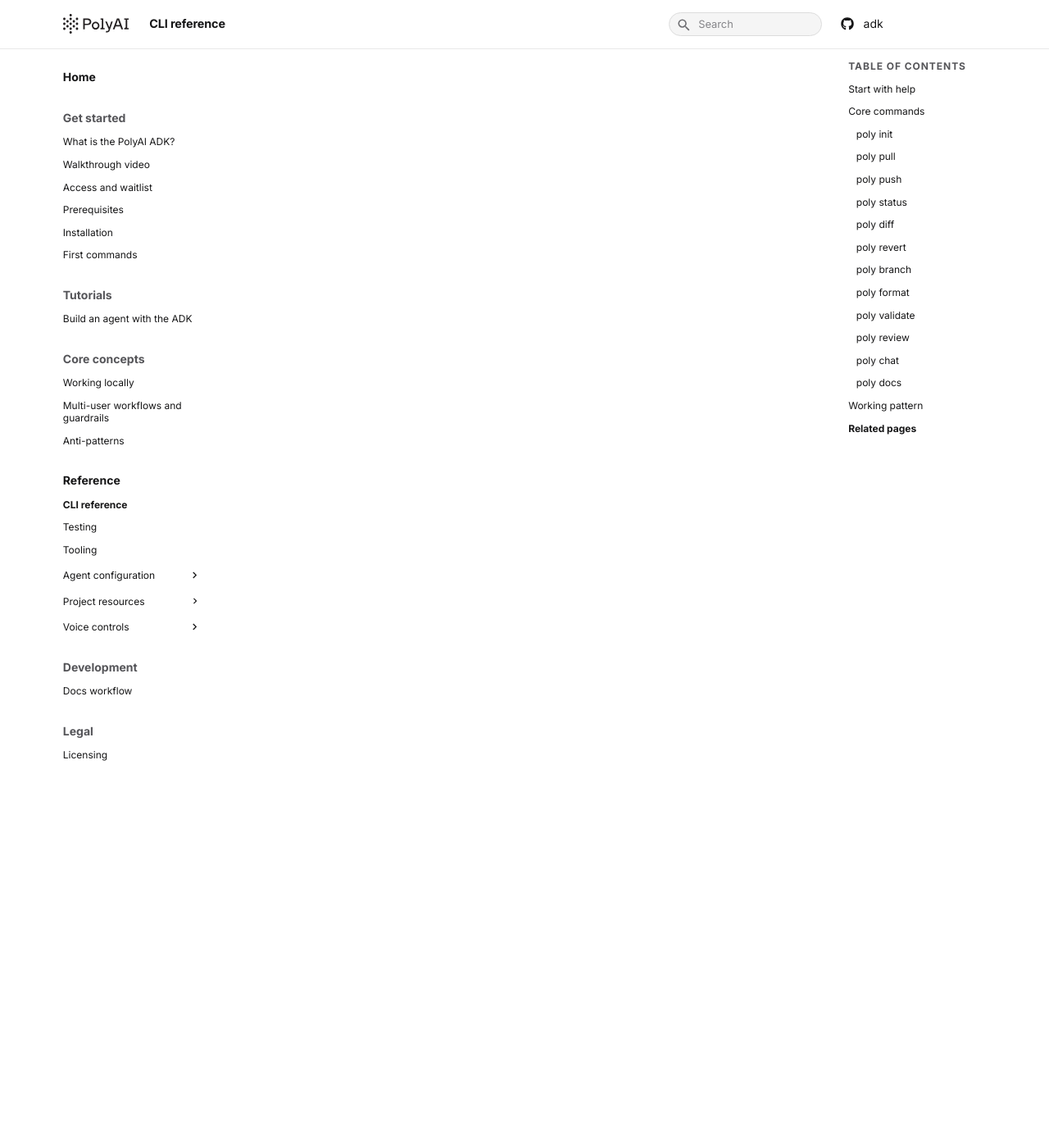
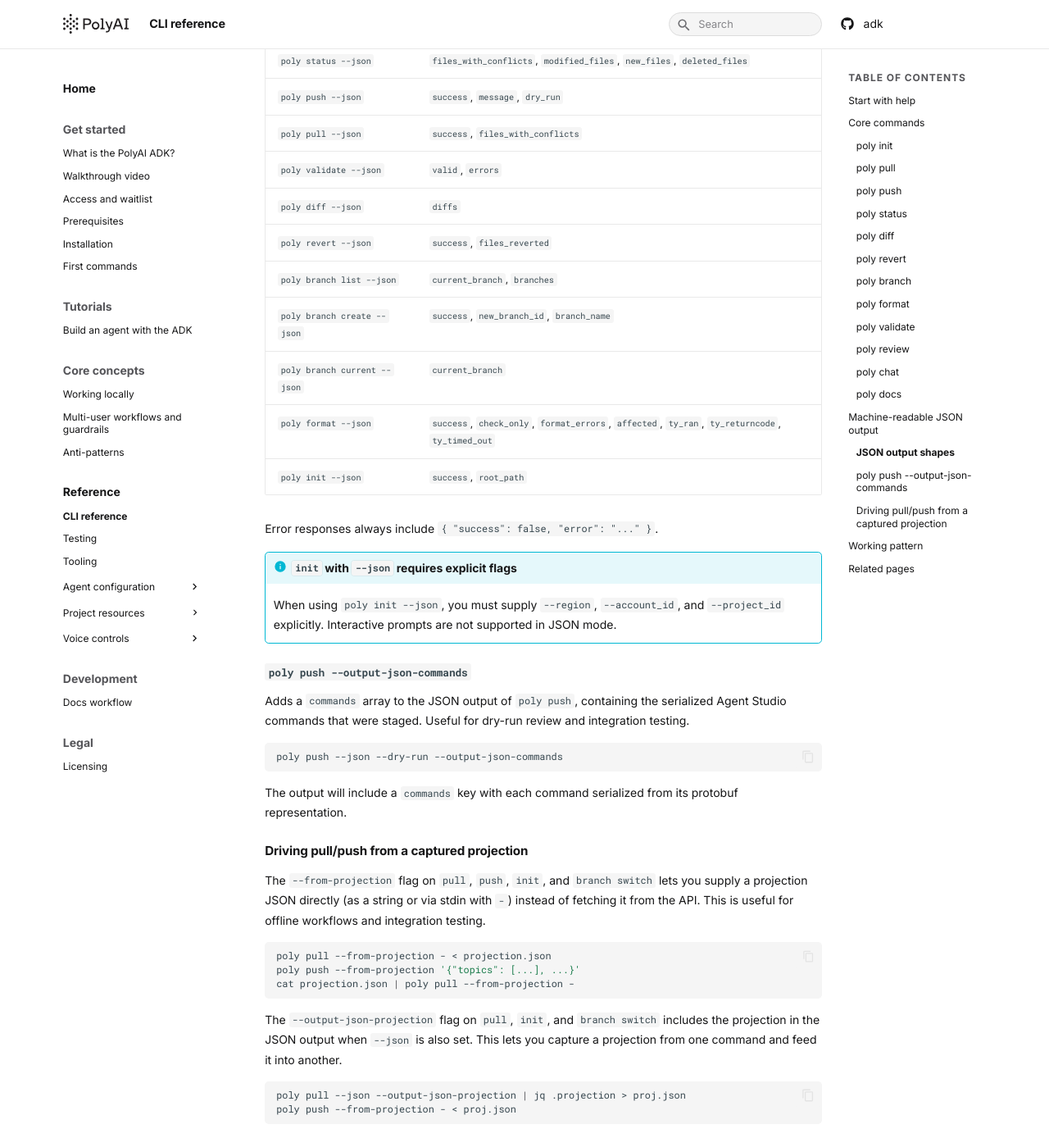
Before and after one commit to polyai/adk, an MkDocs documentation site: the page built from docs/docs/reference/cli.md, in a window 1280 px wide and 1400 px high, scrolled down 4019 px. Shown: the whole window at 82% size. Built offline with MkDocs 1.6.1 and Material for MkDocs 9.7.7, drawn with Linux system fonts in a browser that asks for light colours; some of the changed text lies outside the part shown.

Commit message:
Update cli.md

```diff
--- a/docs/docs/reference/cli.md
+++ b/docs/docs/reference/cli.md
@@ -177,6 +177,83 @@
 
 Use `--output` to write the documentation to a local file. This is useful when working with AI coding tools — pass the output file as context to give the agent accurate knowledge of ADK resource types and conventions.
 
+Use `--output` to write the documentation to a local file. This is useful when working with AI coding tools - pass the output file as context to give the agent accurate knowledge of ADK resource types and conventions.
+
+## Machine-readable JSON output
+
+All core subcommands accept a `--json` flag that switches stdout to a single JSON object. This is designed for scripting, CI pipelines, and any integration that needs stable, parseable output rather than human-readable console text.
+
+~~~bash
+poly status --json
+poly push --json
+poly pull --json
+poly validate --json
+poly diff --json
+poly revert --json --all
+poly branch list --json
+poly branch create my-feature --json
+poly branch current --json
+poly format --json
+poly init --region us-1 --account_id 123 --project_id my_project --json
+~~~
+
+When `--json` is used:
+
+- stdout contains exactly one JSON object
+- the process exits with code `0` on success and non-zero on failure
+- human-readable console messages are suppressed
+
+### JSON output shapes
+
+The exact fields vary by command. Common fields include:
+
+| Command | Key fields |
+|---|---|
+| `poly status --json` | `files_with_conflicts`, `modified_files`, `new_files`, `deleted_files` |
+| `poly push --json` | `success`, `message`, `dry_run` |
+| `poly pull --json` | `success`, `files_with_conflicts` |
+| `poly validate --json` | `valid`, `errors` |
+| `poly diff --json` | `diffs` |
+| `poly revert --json` | `success`, `files_reverted` |
+| `poly branch list --json` | `current_branch`, `branches` |
+| `poly branch create --json` | `success`, `new_branch_id`, `branch_name` |
+| `poly branch current --json` | `current_branch` |
+| `poly format --json` | `success`, `check_only`, `format_errors`, `affected`, `ty_ran`, `ty_returncode`, `ty_timed_out` |
+| `poly init --json` | `success`, `root_path` |
+
+Error responses always include `{ "success": false, "error": "..." }`.
+
+!!! info "`init` with `--json` requires explicit flags"
+
+    When using `poly init --json`, you must supply `--region`, `--account_id`, and `--project_id` explicitly. Interactive prompts are not supported in JSON mode.
+
+### `poly push --output-json-commands`
+
+Adds a `commands` array to the JSON output of `poly push`, containing the serialized Agent Studio commands that were staged. Useful for dry-run review and integration testing.
+
+~~~bash
+poly push --json --dry-run --output-json-commands
+~~~
+
+The output will include a `commands` key with each command serialized from its protobuf representation.
+
+### Driving pull/push from a captured projection
+
+The `--from-projection` flag on `pull`, `push`, `init`, and `branch switch` lets you supply a projection JSON directly (as a string or via stdin with `-`) instead of fetching it from the API. This is useful for offline workflows and integration testing.
+
+~~~bash
+poly pull --from-projection - < projection.json
+poly push --from-projection '{"topics": [...], ...}'
+cat projection.json | poly pull --from-projection -
+~~~
+
+The `--output-json-projection` flag on `pull`, `init`, and `branch switch` includes the projection in the JSON output when `--json` is also set. This lets you capture a projection from one command and feed it into another.
+
+~~~bash
+poly pull --json --output-json-projection | jq .projection > proj.json
+poly push --from-projection - < proj.json
+~~~
+
 
 ## Working pattern
 
```
